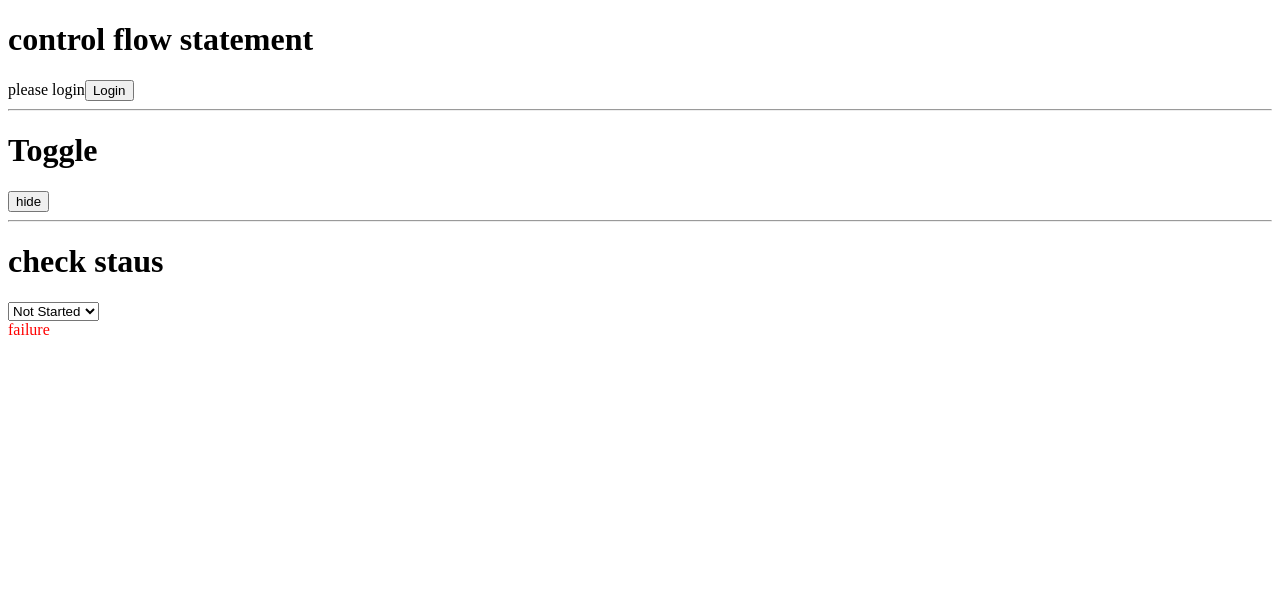
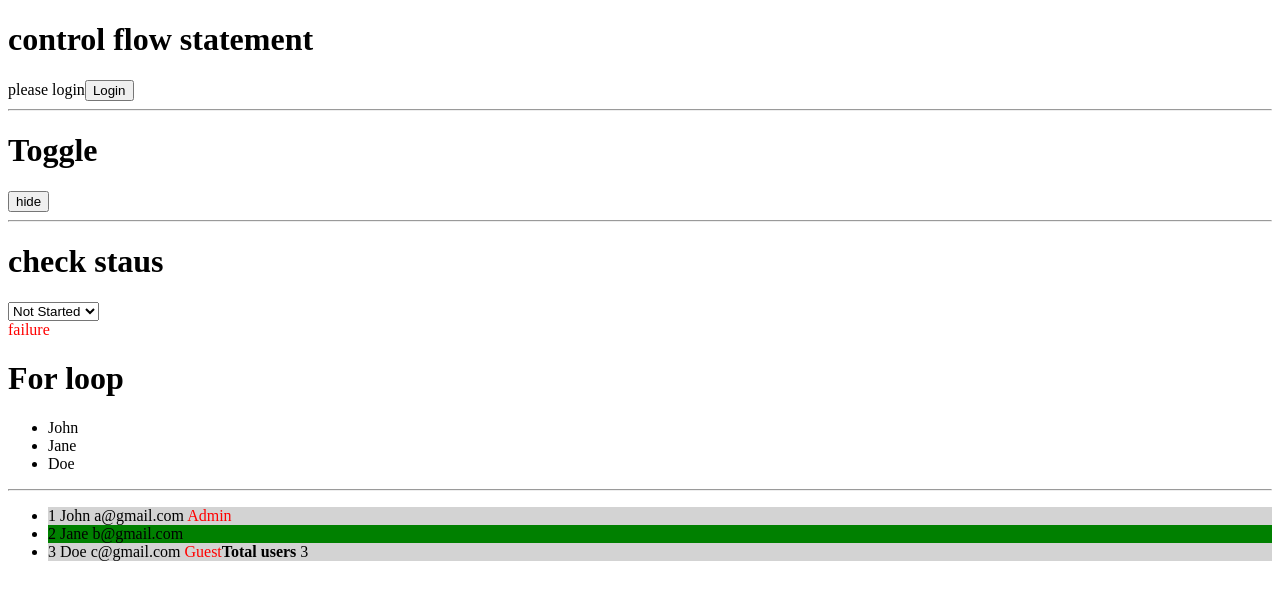
Before and after one commit to Gaurav7173/angular-21-tut, an Angular app: page / in a window 1280 px wide. Shown: the top 600 px of the page. Built offline with nearby package versions, Linux system fonts and the light colour scheme.

Commit message:
For Loop

```diff
--- a/src/app/app.html
+++ b/src/app/app.html
@@ -38,3 +38,41 @@
 }@else if (status()=="failure") {
   <span style="color: red;">failure</span>
 }
+
+<br>
+
+<h1>For loop</h1>
+
+<ul>
+  @for(user of users();track user){
+    <li>{{user}}</li>
+  }
+</ul>
+<hr>
+<ul>
+  @for (user of userdetails(); track user.id) {
+
+    <li [style.backgroundColor]="$odd ? 'green' : 'lightgray'">
+
+      <span>
+        {{$index + 1}} {{user.name + " " + user.email}}
+
+        @if ($first) {
+          <span style="color: red;">Admin</span>
+        }
+
+        @if ($last) {
+          <span style="color: red;">Guest</span>
+        }
+      </span>
+
+      @if ($count == $index + 1) {
+        <span>
+          <b>Total users</b> {{$count}}
+        </span>
+      }
+
+    </li>
+
+  }
+</ul>
--- a/src/app/app.ts
+++ b/src/app/app.ts
@@ -23,4 +23,13 @@ export class App {
   }
 
 
+  users=signal(["John", "Jane", "Doe"]);
+
+  userdetails = signal([ {id: 1, name: "John", age: 30, email: "a@gmail.com" },
+                          {id: 2, name: "Jane", age: 25, email: "b@gmail.com" },
+                          {id: 3, name: "Doe", age: 35, email: "c@gmail.com" }
+
+   ]);
+
+
 }
```
